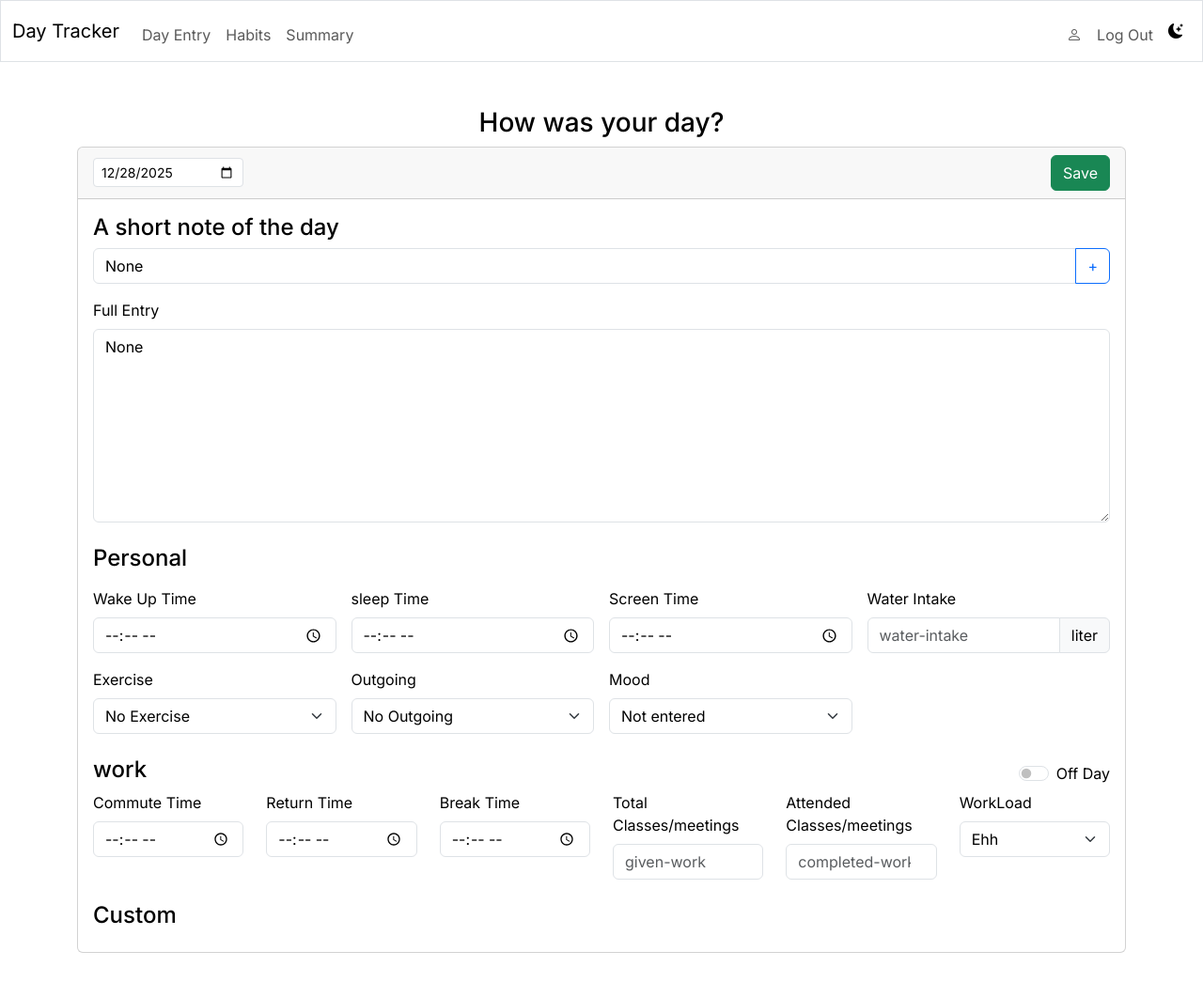
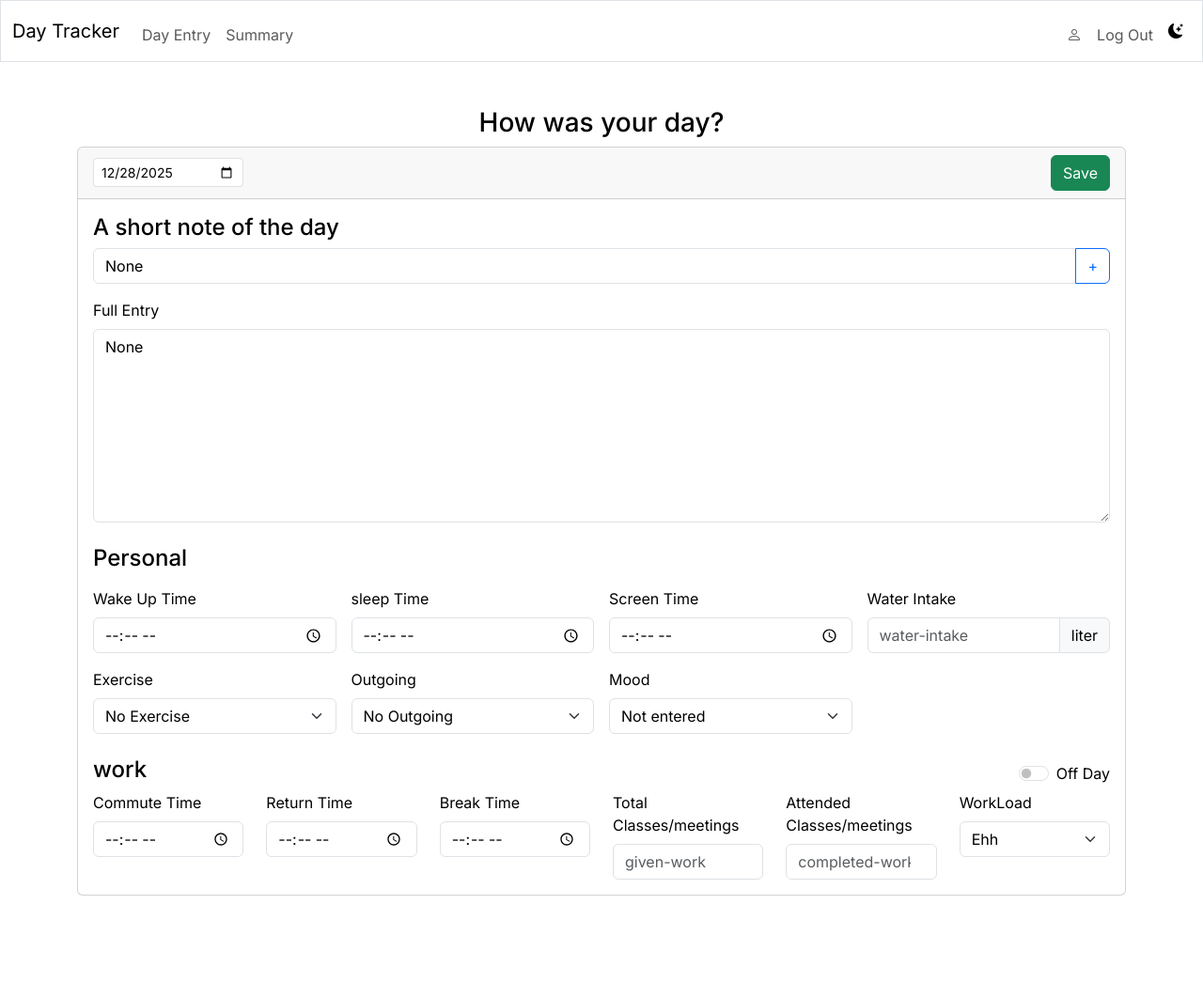
Before and after one commit to Yuyi-hao/dayracker, a Flask app: page /diary/day in a window 1280 px wide. Shown: the whole page at 94% size. After the commit the page ends 953 px from the top, so only its background shows below. Run offline with Flask 3, Linux system fonts and the light colour scheme; the visitor is signed in with stand-in values (Sample User, id 1); data comes from the database, SQL or seed files in the repository; data that the repository does not hold is empty; some libraries are stand-ins or nearby versions.

Commit message:
[CHG] Removed habits tab as of now

```diff
--- a/core/day_entry.py
+++ b/core/day_entry.py
@@ -47,7 +47,7 @@ def user_day_entry():
         AND ct.is_active = 1
         ORDER BY ct.id ASC
     """
-    custom_trackers = db.execute(sql, (user_id, date, user_id)).fetchall()
+    custom_trackers = [] # db.execute(sql, (user_id, date, user_id)).fetchall()
 
     context = {
         "day_entry_for_user": day_entry_for_user,
--- a/core/templates/base.html
+++ b/core/templates/base.html
@@ -22,7 +22,7 @@
                 {% if session["user_id"] %}
                     <ul class="navbar-nav me-auto mt-2">
                         <li class="nav-item"><a class="nav-link" href="/diary/day">Day Entry</a></li>
-                        <li class="nav-item"><a class="nav-link" href="/habits">Habits</a></li>
+                        <!-- <li class="nav-item"><a class="nav-link" href="/habits">Habits</a></li> -->
                         <li class="nav-item"><a class="nav-link" href="/summary">Summary</a></li>
                     </ul>
                     <ul class="navbar-nav ms-auto mt-2">
--- a/core/templates/day_entry/day_entry.html
+++ b/core/templates/day_entry/day_entry.html
@@ -196,6 +196,7 @@
                         </div>
                     </div>
 
+                    {% if context.custom_trackers %}
                     <div class="row mt-4">
                         <div class="d-flex justify-content-between align-items-center">
                             <div class="d-flex align-items-center gap-2">
@@ -252,6 +253,7 @@
                                 </div>
                             {% endif %}
                         {% endfor %}
+                        {% endif %}
                     </div>
                 </div>
             </div>
```
